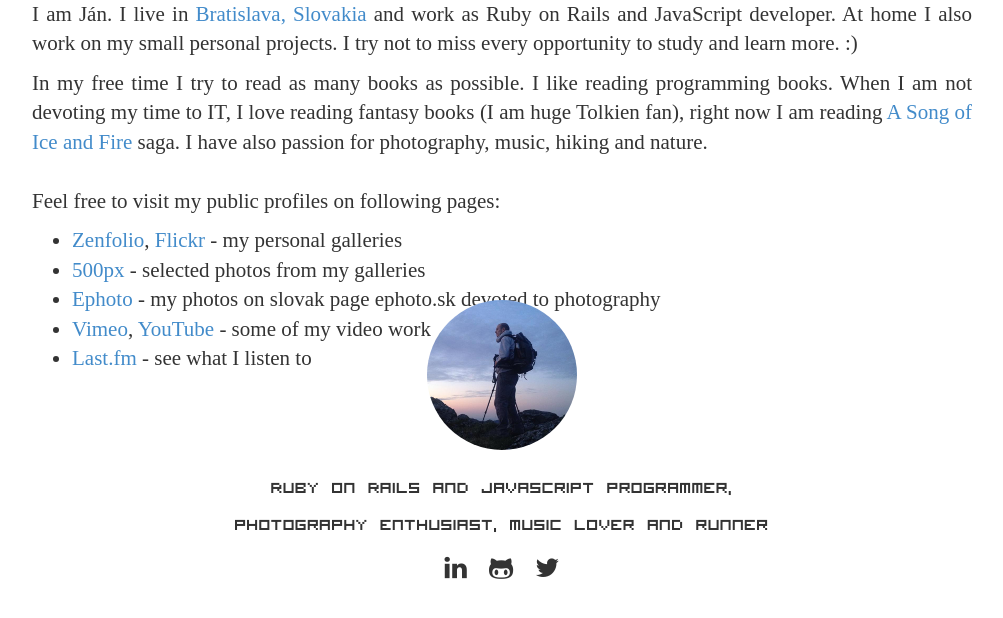
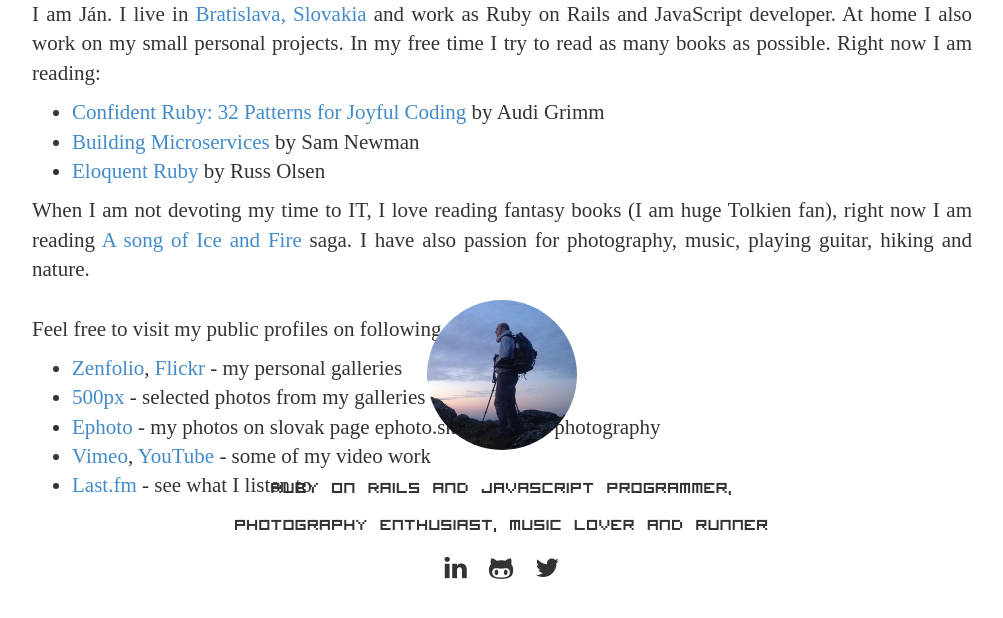
Before and after one commit to guitarman/guitarman.github.io, a Jekyll site: the page built from index.md, in a window 1280 px wide. Shown: the top 618 px of the page, without its empty margins (138-1141 px from the left). Built offline with Jekyll 4.4.1, drawn with Linux system fonts in a browser that asks for light colours; some web fonts are replaced.

Commit message:
added books data

```diff
--- /dev/null
+++ b/_data/hobby_books.yml
@@ -0,0 +1,4 @@
+- _id: 1
+  name: A song of Ice and Fire
+  author: George R.R. Martin
+  link: http://www.amazon.com/George-Martins-Thrones-5-Book-Boxed/dp/0345535529/
--- /dev/null
+++ b/_data/it_books.yml
@@ -0,0 +1,12 @@
+- _id: 1
+  name: 'Confident Ruby: 32 Patterns for Joyful Coding'
+  author: Audi Grimm
+  link: http://www.amazon.com/Confident-Ruby-Patterns-Joyful-Coding-ebook/dp/B00ETE0D2S
+- _id: 2
+  name: Building Microservices
+  author: Sam Newman
+  link: http://www.amazon.com/Building-Microservices-Sam-Newman-ebook/dp/B00T3N7XB4
+- _id: 3
+  name: Eloquent Ruby
+  author: Russ Olsen
+  link: http://www.amazon.com/Eloquent-Ruby-Addison-Wesley-Professional/dp/0321584104
--- a/index.md
+++ b/index.md
@@ -26,15 +26,25 @@ desc: guitarman's personal webpage
     <div class="container lead">
         <p>
             I am Ján. I live in <a href="http://goo.gl/maps/Rpkyr" target="_blank">Bratislava, Slovakia</a> and work as
-            Ruby on Rails and JavaScript developer. At home I also work on my small personal projects. I try not to miss
-            every opportunity to study and learn more. :)
+            Ruby on Rails and JavaScript developer. At home I also work on my small personal projects. In my free time I try
+            to read as many books as possible. Right now I am reading:
         </p>
 
         <p>
-            In my free time I try to read as many books as possible. I like reading programming books. When I am
-            not devoting my time to IT, I love reading fantasy books (I am huge Tolkien fan), right now I am reading
-            <a href="http://en.wikipedia.org/wiki/A_Song_of_Ice_and_Fire" target="_blank">A Song of Ice and Fire</a> saga.
-            I have also passion for photography, music, hiking and nature.
+            <ul>
+              {% for book in site.data.it_books %}
+                <li>
+                  <a href="{{ book.link}}" target="_blank">{{ book.name }}</a> by {{ book.author }}
+                </li>
+              {% endfor %}
+            </ul>
+        </p>
+
+        <p>
+            {% assign book = site.data.hobby_books.last %}
+            When I am not devoting my time to IT, I love reading fantasy books (I am huge Tolkien fan), right now I am reading
+            <a href="{{ book.link }}" target="_blank">{{ book.name }}</a> saga.
+            I have also passion for photography, music, playing guitar, hiking and nature.
         </p>
 
     </div>
```
